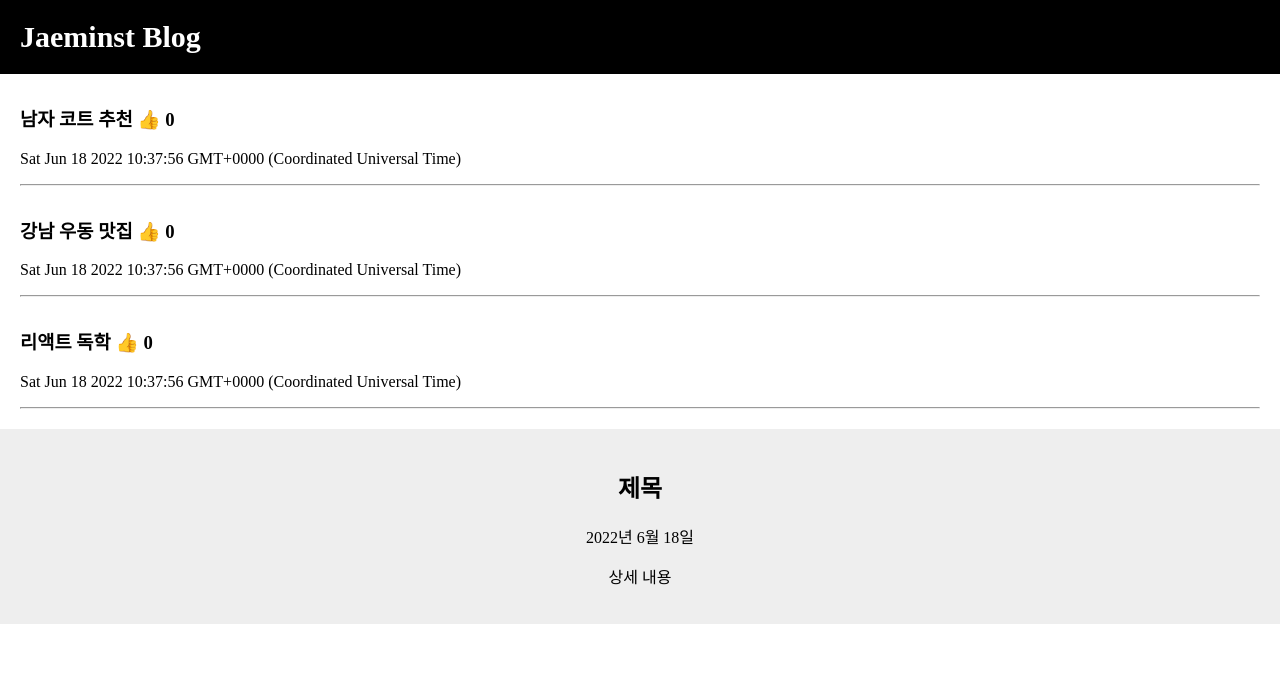
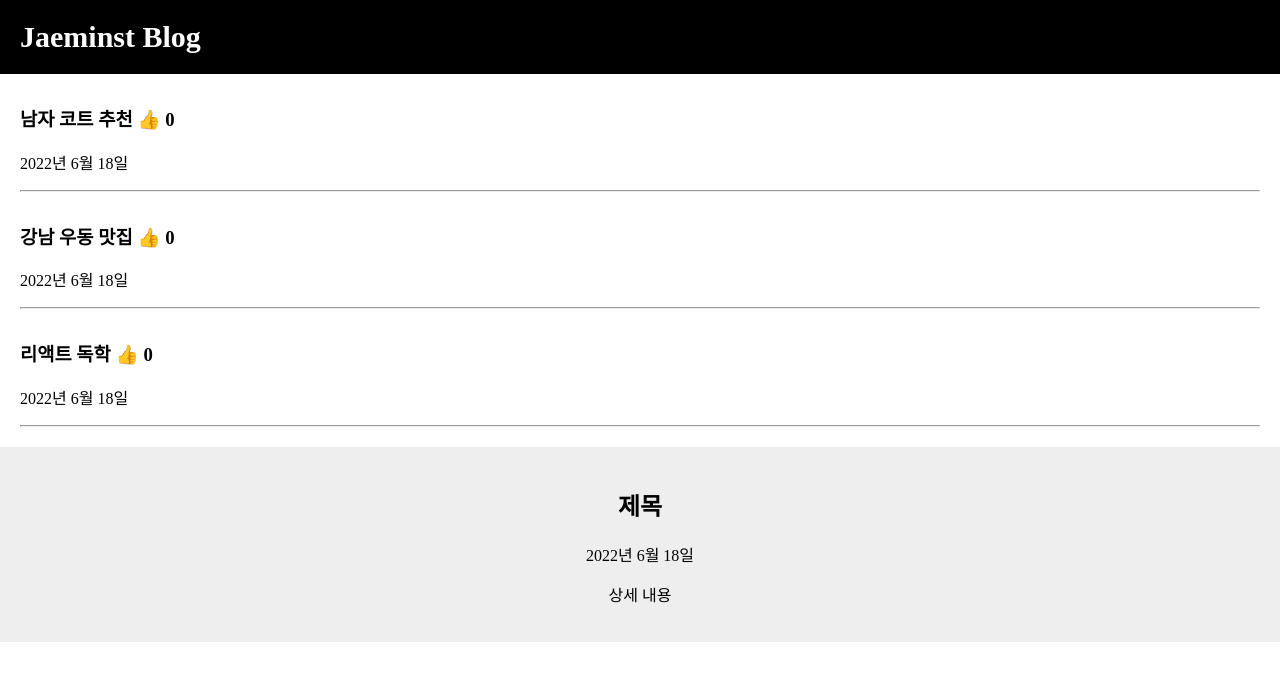
Before and after one commit to Jaeminst/react-json-server, a React (Create React App) app: page / in a window 1280 px wide. Shown: the top 680 px of the page. Built offline with nearby package versions, Linux system fonts and the light colour scheme.

Commit message:
feat: use function map of lists

```diff
--- a/src/App.js
+++ b/src/App.js
@@ -15,7 +15,7 @@ function App() {
       <button onClick={ articleSort } >정렬</button> */}
 
 
-      <List></List>
+      <Lists></Lists>
 
       <Modal title='제목' date={ '2022년 6월 18일' } content='상세 내용'></Modal>
 
@@ -44,81 +44,44 @@ const lists = [
   {
     id: 1,
     title: "남자 코트 추천",
-    like: 0,
-    today: Date()
+    likes: 0,
+    today: new Date()
   },
   {
     id: 2,
     title: "강남 우동 맛집",
-    like: 0,
-    today: Date()
+    likes: 0,
+    today: new Date()
   },
   {
     id: 3,
     title: "리액트 독학",
-    like: 0,
-    today: Date()
+    likes: 0,
+    today: new Date()
   }
 ]
 
-function List(){
-  const articles = [...lists]
-  const titles = articles.map(({ title }) => title)
-  const likes = articles.map(({ like }) => like)
-  const todays = articles.map(({ today }) => today)
-  console.log(titles)
-  let [likes0, setLikes0] = useState(likes[0]);
-  let [likes1, setLikes1] = useState(likes[1]);
-  let [likes2, setLikes2] = useState(likes[2]);
+function Lists(){
+  let articles = [...lists]
+  return articles.map((e)=>{
+    return (
+      <List key={ e.id } title={ e.title } likes={ e.likes } today={ e.today }></List>
+    )
+  })
+}
 
+function List(props){
+  let [title, setTitle] = useState(props.title);
+  let [likes, setLikes] = useState(props.likes);
+  let [today, setToday] = useState(props.today);
+  let todate = `${today.getFullYear()}년 ${today.getMonth()+1}월 ${today.getDate()}일`
   return (
-    <>
     <div className='list'>
-      <h3> { titles[0] } <span onClick={ ()=>{ setLikes0(likes0 + 1) } }> 👍 </span> { likes0 } </h3>
-      <p> { todays[0] } </p>
+      <h3> { title } <span onClick={ ()=>{ setLikes(likes + 1) } }> 👍 </span> { likes } </h3>
+      <p> { todate } </p>
       <hr/>
     </div>
-    <div className='list'>
-      <h3> { titles[1] } <span onClick={ ()=>{ setLikes1(likes1 + 1) } }> 👍 </span> { likes1 } </h3>
-      <p> { todays[1] } </p>
-      <hr/>
-    </div>
-    <div className='list'>
-      <h3> { titles[2] } <span onClick={ ()=>{ setLikes2(likes2 + 1) } }> 👍 </span> { likes2 } </h3>
-      <p> { todays[2] } </p>
-      <hr/>
-    </div>
-    </>
   )
-
-
-  // let [title, setArticle] = useState(titles);
-  // let [like, setLikes] = useState(likes);
-  // let [todate, setTodate] = useState(todays);
-  // console.log(todate)
-  // todate = setTodate(`${todate.getFullYear()}년 ${todate.getMonth()+1}월 ${todate.getDate()}일`)
-
-  // const article = articles.map((e)=>{
-  //   console.log(e)
-
-  //   return (
-  //     <div className='list' key={ e.id }>
-  //       <h3> { e.title } <span onClick={ ()=>{ setLikes(e.like + 1) } }> 👍 </span> { e.like } </h3>
-  //       <p> { e.todate } </p>
-  //       <hr/>
-  //     </div>
-  //   )
-  // })
-
-  // return article
-
-  // return (
-  //   <div className='list'>
-  //     <h3> { article } <span onClick={ ()=>{ setGood(good + 1) } }> 👍 </span> { good } </h3>
-  //     <p> { todate } </p>
-  //     <hr/>
-  //   </div>
-  // )
 }
 
 function Modal(props){
```
